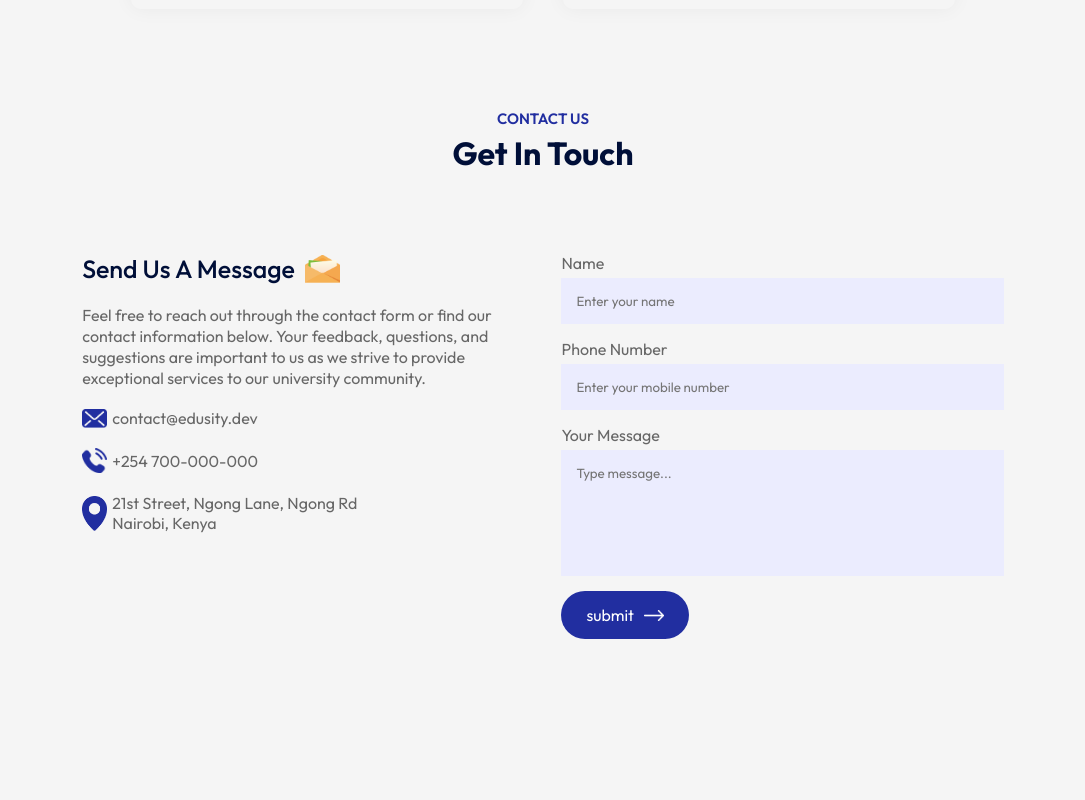
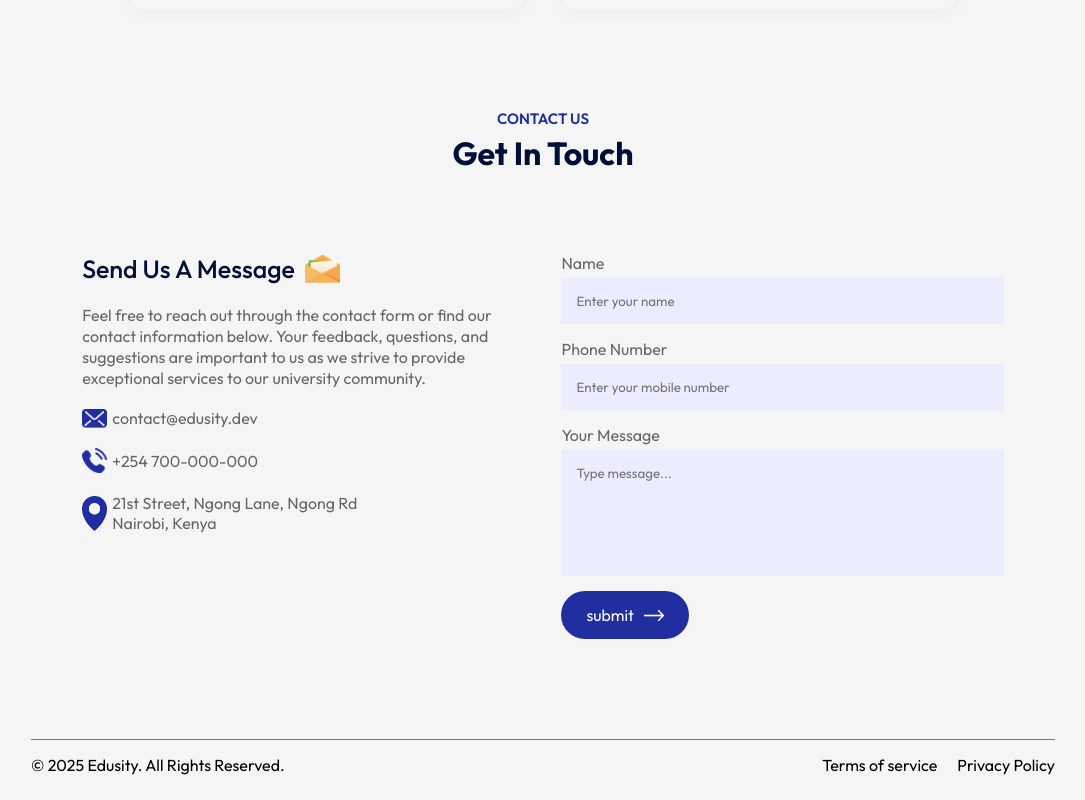
Before and after one commit to njirenjeri/edusity, a React (Vite) app: page / in a window 1280 px wide. Shown: the part 2931-3731 px from the top of the page, without its empty margins (97-1182 px from the left). Before the commit the page ends 3670 px from the top, so only its background shows below. Built offline with nearby package versions, Linux system fonts and the light colour scheme.

Commit message:
footer section

```diff
--- a/src/App.jsx
+++ b/src/App.jsx
@@ -7,6 +7,7 @@
 import Campus from './components/Campus/Campus'
 import Testimonials from './components/Testimonials/Testimonials'
 import Contact from './components/Contact/Contact'
+import Footer from './components/Footer/Footer'
 
 const App = () => {
   return (
@@ -23,6 +24,7 @@
         <Testimonials/>
         <Title subTitle='contact us' title='get in touch' />
         <Contact/>
+        <Footer/>
       </div>
     </div>
   )
--- a/src/components/Contact/Contact.jsx
+++ b/src/components/Contact/Contact.jsx
@@ -28,10 +28,11 @@
         if (data.success) {
         setResult("Form Submitted Successfully");
         event.target.reset();
-        } else {
+    } else {
         console.log("Error", data);
         setResult(data.message);
-        }
+    }
+    // setTimeout(setResult(''), 8000)
     };
 
 
--- /dev/null
+++ b/src/components/Footer/Footer.css
@@ -0,0 +1,14 @@
+.footer{
+    margin: 10px auto;
+    display: flex;
+    align-items: center;
+    justify-content: space-between;
+    border-top:  1px solid #797979;
+    padding: 15px 0;
+}
+
+.footer ul li{
+    list-style: none;
+    display: inline-block;
+    margin-left: 20px;
+}
--- /dev/null
+++ b/src/components/Footer/Footer.jsx
@@ -0,0 +1,16 @@
+import React from 'react'
+import './Footer.css'
+
+const Footer = () => {
+  return (
+    <div className='footer'>
+        <p>&copy; {new Date().getFullYear()} Edusity. All Rights Reserved.</p>
+        <ul>
+            <li>Terms of service</li>
+            <li>Privacy Policy</li>
+        </ul>
+    </div>
+  )
+}
+
+export default Footer
```
